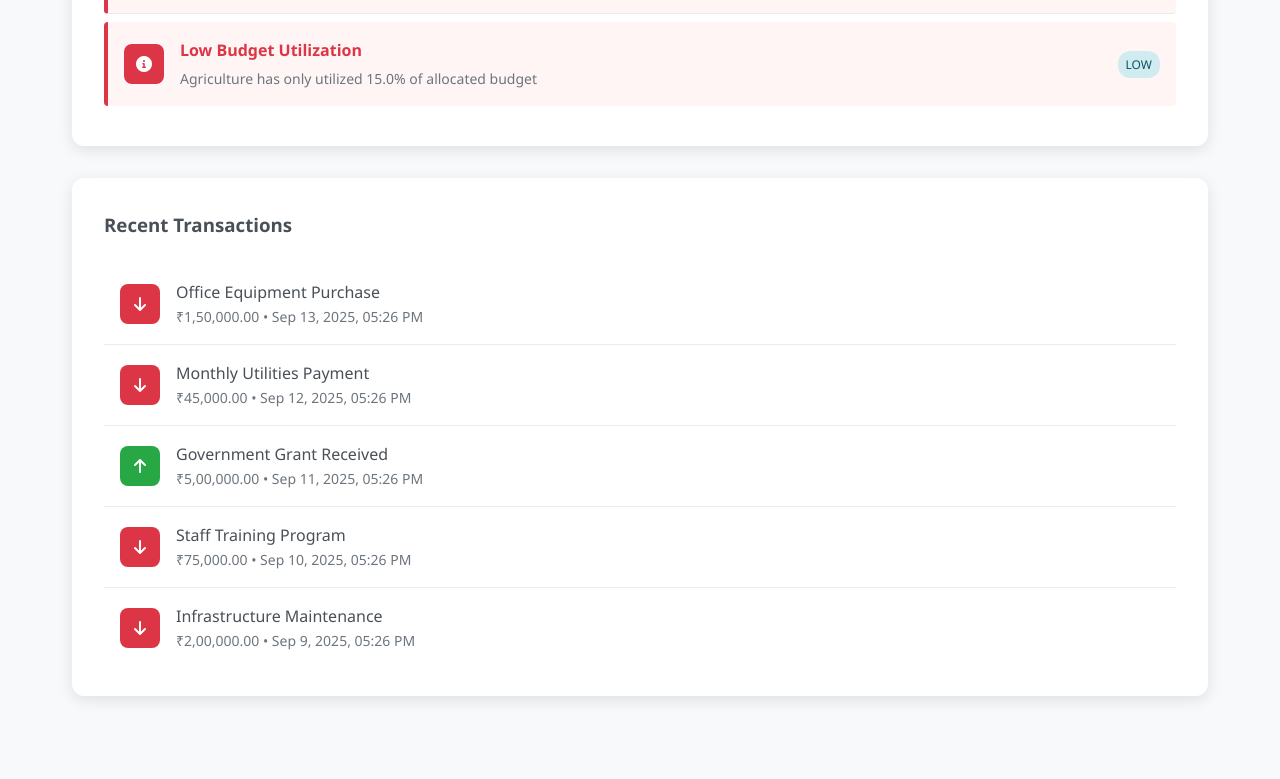
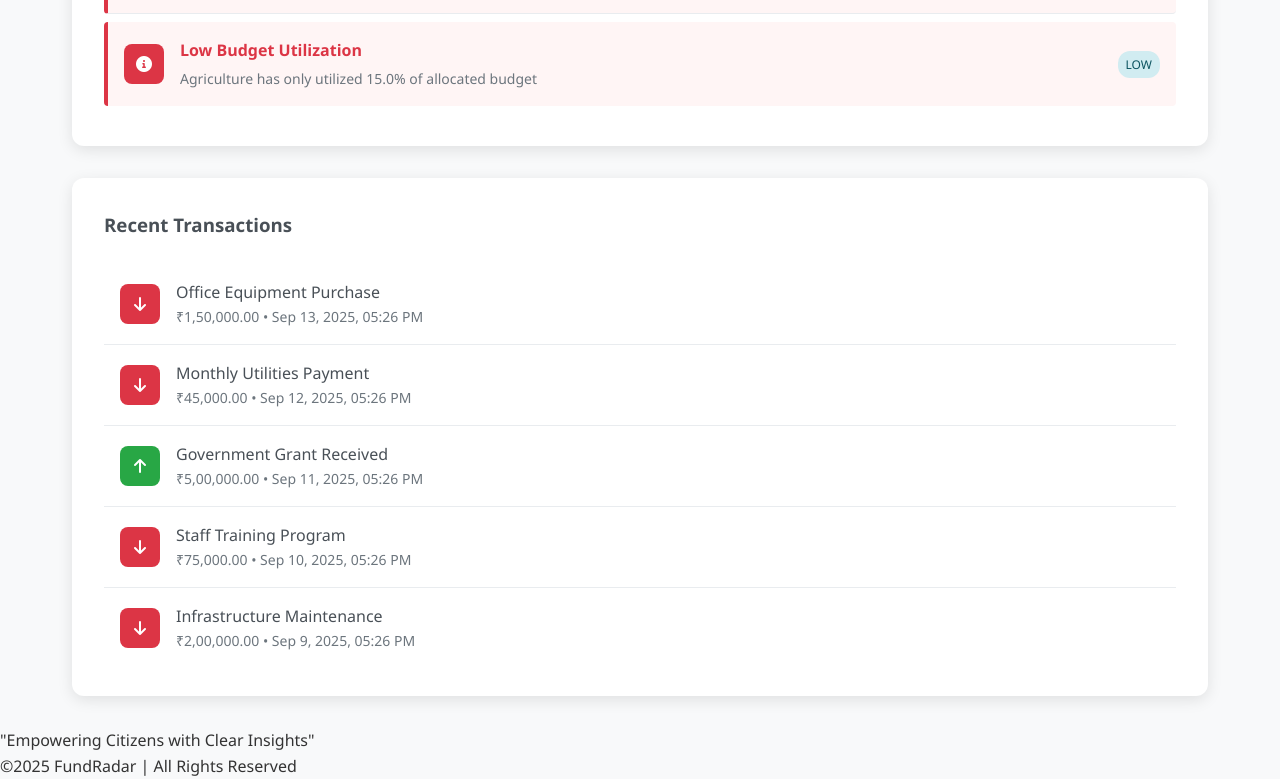
Before and after one commit to yasmeen-taj111/bnb, a website: page public/index.html in a window 1280 px wide. Shown: the part 2738-3517 px from the top of the page. Before the commit the page ends 3466 px from the top, so only its background shows below. Drawn offline with nearby package versions, Linux system fonts and the light colour scheme.

Commit message:
Adding footer

```diff
--- a/public/index.html
+++ b/public/index.html
@@ -532,6 +532,9 @@
         <!-- Dynamic content -->
     </div>
 
+    <footer>
+        "Empowering Citizens with Clear Insights"<pre></pre>©2025 FundRadar | All Rights Reserved</footer>
+
     <script src="script.js"></script>
 </body>
 </html>
```
